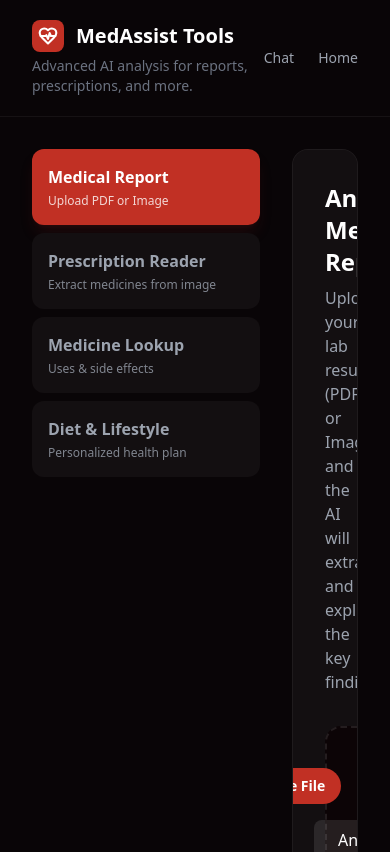
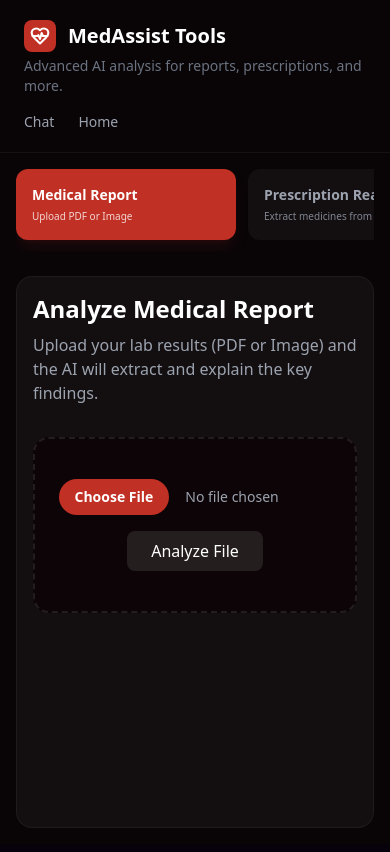
Before and after one commit to Kunal455/AI-medical-assistant, a React (Create React App) app in the folder frontend/: page /tools in a window 390 px wide. Shown: the top 852 px of the page. Built offline with nearby package versions, Linux system fonts and the light colour scheme; no server answers.

Commit message:
design: make landing page, chat dashboard, and tools view fully mobile-responsive

```diff
--- a/frontend/src/pages/Home.jsx
+++ b/frontend/src/pages/Home.jsx
@@ -26,7 +26,7 @@ function Home() {
       {/* Background Glow */}
       <div className="absolute top-1/2 left-1/2 -translate-x-1/2 -translate-y-1/2 w-[800px] h-[400px] bg-red-900/20 blur-[120px] rounded-full pointer-events-none"></div>
 
-      <nav className="flex justify-between items-center px-12 py-6 relative z-10">
+      <nav className="flex justify-between items-center px-6 md:px-12 py-6 relative z-10">
         <div className="flex items-center gap-2">
           <div className="bg-[#c13024] p-1.5 rounded-lg flex items-center justify-center">
             <svg xmlns="http://www.w3.org/2000/svg" width="20" height="20" viewBox="0 0 24 24" fill="none" stroke="currentColor" strokeWidth="2.5" strokeLinecap="round" strokeLinejoin="round"><path d="M19 14c1.49-1.46 3-3.21 3-5.5A5.5 5.5 0 0 0 16.5 3c-1.76 0-3 .5-4.5 2-1.5-1.5-2.74-2-4.5-2A5.5 5.5 0 0 0 2 8.5c0 2.3 1.5 4.05 3 5.5l7 7Z"/><path d="M3.22 12H9.5l.5-1 2 4.5 2-7 1.5 3.5h5.27"/></svg>
@@ -58,13 +58,13 @@ function Home() {
         </div>
       </nav>
 
-      <main className="flex-1 flex flex-col items-center justify-center px-6 relative z-10 text-center mt-12">
-        <div className="border border-red-900/40 bg-red-950/10 text-red-200/80 text-xs font-medium px-4 py-1.5 rounded-full mb-8 flex items-center gap-2">
+      <main className="flex-1 flex flex-col items-center justify-center px-4 md:px-6 relative z-10 text-center mt-8 md:mt-12">
+        <div className="border border-red-900/40 bg-red-950/10 text-red-200/80 text-[10px] md:text-xs font-medium px-4 py-1.5 rounded-full mb-6 md:mb-8 flex items-center gap-2">
           <svg xmlns="http://www.w3.org/2000/svg" width="14" height="14" viewBox="0 0 24 24" fill="none" stroke="currentColor" strokeWidth="2" strokeLinecap="round" strokeLinejoin="round"><path d="M3 3v18h18"/><path d="m19 9-5 5-4-4-3 3"/></svg>
           Evidence-based · Private · Always available
         </div>
 
-        <h1 className="text-7xl font-extrabold leading-tight max-w-4xl tracking-tight">
+        <h1 className="text-4xl sm:text-5xl md:text-7xl font-extrabold leading-tight max-w-4xl tracking-tight">
           Your AI <span className="text-[#e87a71]">medical</span>
           <br />
           assistant for <span className="text-[#e87a71]">clearer</span>
@@ -72,7 +72,7 @@ function Home() {
           health <span className="text-[#e87a71]">answers</span>
         </h1>
 
-        <p className="text-gray-400 mt-8 text-lg max-w-2xl leading-relaxed">
+        <p className="text-gray-400 mt-6 md:mt-8 text-sm md:text-lg max-w-2xl leading-relaxed">
           Ask about symptoms, medications, conditions, and care pathways. MedAssist explains options in plain language and points you toward the right next step.
         </p>
 
@@ -103,7 +103,7 @@ function Home() {
         </div>
 
         {/* Feature Cards */}
-        <div className="grid grid-cols-1 md:grid-cols-3 gap-6 max-w-5xl w-full mt-24 mb-16 text-left">
+        <div className="grid grid-cols-1 md:grid-cols-3 gap-6 max-w-5xl w-full mt-16 md:mt-24 mb-16 text-left px-6 md:px-0">
           <div className="bg-[#120a0d] border border-red-900/20 p-8 rounded-2xl">
             <div className="w-10 h-10 bg-red-950/50 rounded-full flex items-center justify-center text-[#e87a71] mb-5">
               <svg xmlns="http://www.w3.org/2000/svg" width="20" height="20" viewBox="0 0 24 24" fill="none" stroke="currentColor" strokeWidth="2" strokeLinecap="round" strokeLinejoin="round"><path d="M19 14c1.49-1.46 3-3.21 3-5.5A5.5 5.5 0 0 0 16.5 3c-1.76 0-3 .5-4.5 2-1.5-1.5-2.74-2-4.5-2A5.5 5.5 0 0 0 2 8.5c0 2.3 1.5 4.05 3 5.5l7 7Z"/><path d="M3.22 12H9.5l.5-1 2 4.5 2-7 1.5 3.5h5.27"/></svg>
--- a/frontend/src/pages/Tools.jsx
+++ b/frontend/src/pages/Tools.jsx
@@ -70,7 +70,7 @@ function Tools() {
     return (
         <div className="min-h-screen bg-[#090507] text-white flex flex-col font-sans">
             {/* Header */}
-            <header className="flex justify-between items-center px-8 py-5 border-b border-white/5 bg-[#090507]">
+            <header className="flex flex-col sm:flex-row justify-between items-start sm:items-center px-6 md:px-8 py-5 gap-4 sm:gap-0 border-b border-white/5 bg-[#090507]">
                 <div>
                     <h2 className="font-semibold text-xl flex items-center gap-3">
                         <div className="bg-[#c13024] p-1.5 rounded-lg flex items-center justify-center">
@@ -86,41 +86,41 @@ function Tools() {
                 </div>
             </header>
 
-            <div className="flex flex-1 max-w-7xl mx-auto w-full p-8 gap-8">
+            <div className="flex flex-col md:flex-row flex-1 max-w-7xl mx-auto w-full p-4 md:p-8 gap-6 md:gap-8 overflow-hidden">
                 {/* Sidebar Navigation */}
-                <div className="w-64 space-y-2">
+                <div className="w-full md:w-64 flex md:flex-col gap-3 md:gap-2 overflow-x-auto md:overflow-x-visible pb-3 md:pb-0 scrollbar-none flex-shrink-0">
                     <button
                         onClick={() => { setActiveTab("report"); setResponse(null); setFile(null); }}
-                        className={`w-full text-left p-4 rounded-xl transition-all ${activeTab === "report" ? "bg-[#c13024] text-white shadow-lg shadow-red-900/20" : "bg-[#130f11] text-gray-400 hover:bg-[#1a1518]"}`}
+                        className={`w-[220px] md:w-full text-left p-4 rounded-xl transition-all flex-shrink-0 md:flex-shrink ${activeTab === "report" ? "bg-[#c13024] text-white shadow-lg shadow-red-900/20" : "bg-[#130f11] text-gray-400 hover:bg-[#1a1518]"}`}
                     >
-                        <h3 className="font-semibold">Medical Report</h3>
-                        <p className="text-xs opacity-80 mt-1">Upload PDF or Image</p>
+                        <h3 className="font-semibold text-sm md:text-base">Medical Report</h3>
+                        <p className="text-[10px] md:text-xs opacity-80 mt-1">Upload PDF or Image</p>
                     </button>
                     <button
                         onClick={() => { setActiveTab("prescription"); setResponse(null); setFile(null); }}
-                        className={`w-full text-left p-4 rounded-xl transition-all ${activeTab === "prescription" ? "bg-[#c13024] text-white shadow-lg shadow-red-900/20" : "bg-[#130f11] text-gray-400 hover:bg-[#1a1518]"}`}
+                        className={`w-[220px] md:w-full text-left p-4 rounded-xl transition-all flex-shrink-0 md:flex-shrink ${activeTab === "prescription" ? "bg-[#c13024] text-white shadow-lg shadow-red-900/20" : "bg-[#130f11] text-gray-400 hover:bg-[#1a1518]"}`}
                     >
-                        <h3 className="font-semibold">Prescription Reader</h3>
-                        <p className="text-xs opacity-80 mt-1">Extract medicines from image</p>
+                        <h3 className="font-semibold text-sm md:text-base">Prescription Reader</h3>
+                        <p className="text-[10px] md:text-xs opacity-80 mt-1">Extract medicines from image</p>
                     </button>
                     <button
                         onClick={() => { setActiveTab("medicine"); setResponse(null); setTextInput(""); }}
-                        className={`w-full text-left p-4 rounded-xl transition-all ${activeTab === "medicine" ? "bg-[#c13024] text-white shadow-lg shadow-red-900/20" : "bg-[#130f11] text-gray-400 hover:bg-[#1a1518]"}`}
+                        className={`w-[220px] md:w-full text-left p-4 rounded-xl transition-all flex-shrink-0 md:flex-shrink ${activeTab === "medicine" ? "bg-[#c13024] text-white shadow-lg shadow-red-900/20" : "bg-[#130f11] text-gray-400 hover:bg-[#1a1518]"}`}
                     >
-                        <h3 className="font-semibold">Medicine Lookup</h3>
-                        <p className="text-xs opacity-80 mt-1">Uses & side effects</p>
+                        <h3 className="font-semibold text-sm md:text-base">Medicine Lookup</h3>
+                        <p className="text-[10px] md:text-xs opacity-80 mt-1">Uses & side effects</p>
                     </button>
                     <button
                         onClick={() => { setActiveTab("diet"); setResponse(null); setTextInput(""); }}
-                        className={`w-full text-left p-4 rounded-xl transition-all ${activeTab === "diet" ? "bg-[#c13024] text-white shadow-lg shadow-red-900/20" : "bg-[#130f11] text-gray-400 hover:bg-[#1a1518]"}`}
+                        className={`w-[220px] md:w-full text-left p-4 rounded-xl transition-all flex-shrink-0 md:flex-shrink ${activeTab === "diet" ? "bg-[#c13024] text-white shadow-lg shadow-red-900/20" : "bg-[#130f11] text-gray-400 hover:bg-[#1a1518]"}`}
                     >
-                        <h3 className="font-semibold">Diet & Lifestyle</h3>
-                        <p className="text-xs opacity-80 mt-1">Personalized health plan</p>
+                        <h3 className="font-semibold text-sm md:text-base">Diet & Lifestyle</h3>
+                        <p className="text-[10px] md:text-xs opacity-80 mt-1">Personalized health plan</p>
                     </button>
                 </div>
 
                 {/* Main Content Area */}
-                <div className="flex-1 bg-[#130f11] border border-white/5 rounded-2xl p-8 overflow-y-auto">
+                <div className="flex-1 bg-[#130f11] border border-white/5 rounded-2xl p-4 md:p-8 overflow-y-auto">
                     {/* Medical Report & Prescription (File Upload) */}
                     {(activeTab === "report" || activeTab === "prescription") && (
                         <div>
```
Also changed, not shown: frontend/src/pages/Chat.jsx (+66 -7 lines).
